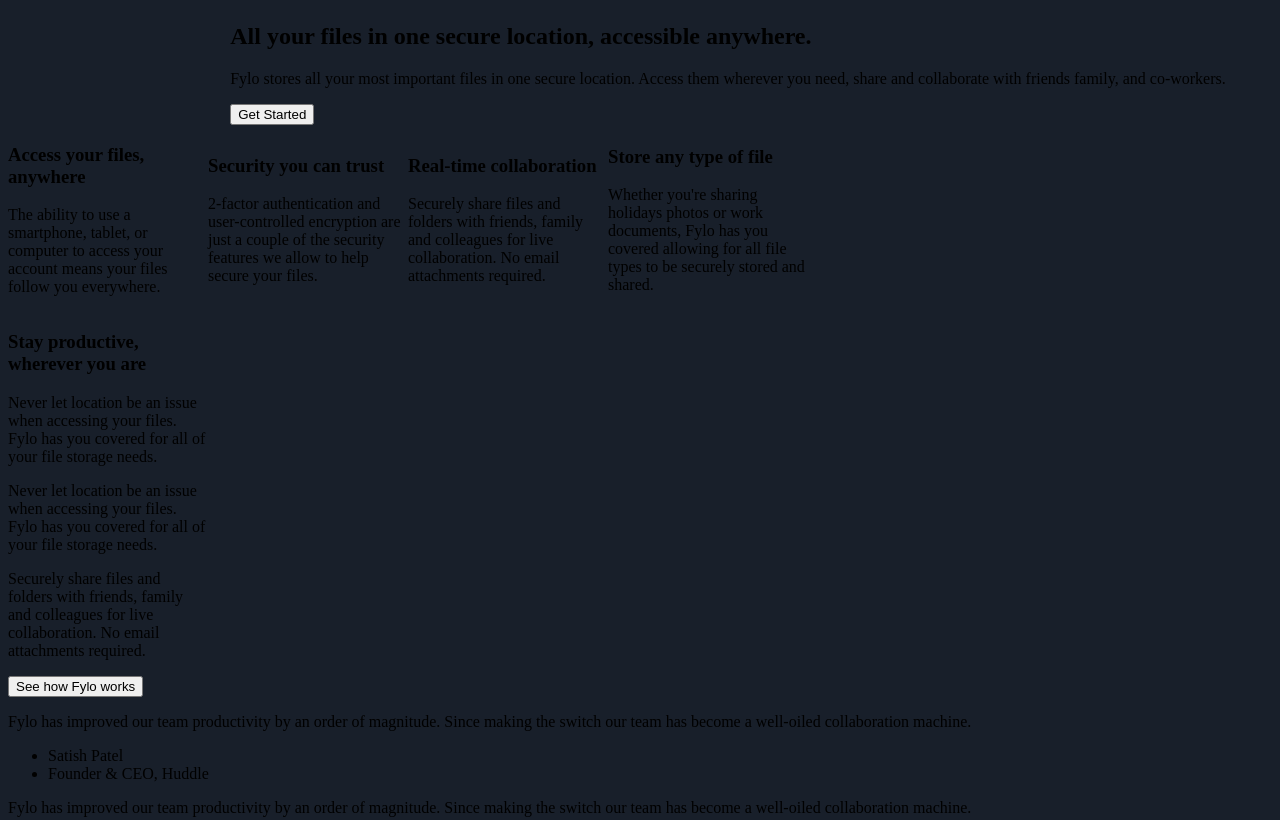
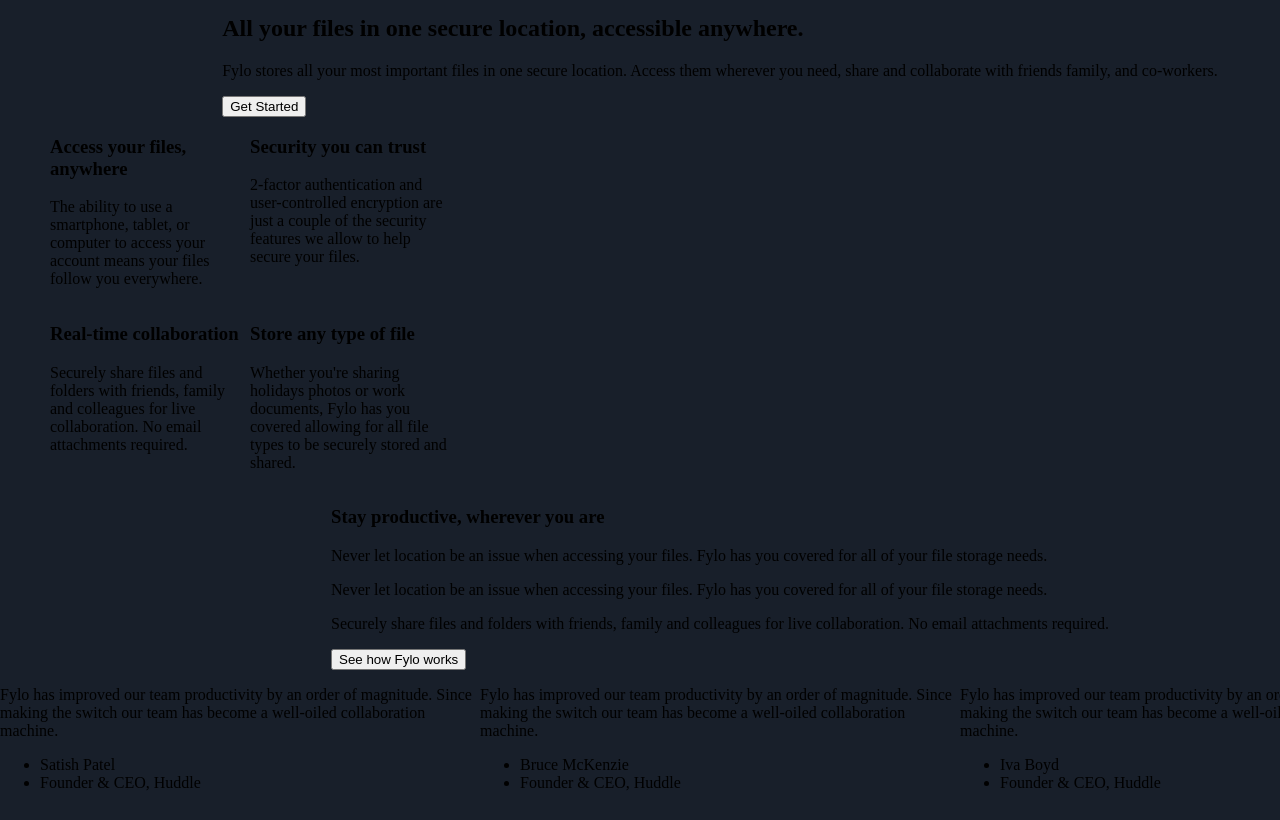
Before and after one commit to mon33k/Fylo-Dark-Theme-Landing-Page, a plain HTML site: page index.html in a window 1280 px wide. Shown: the part 635-1455 px from the top of the page. Drawn offline with Linux system fonts and the light colour scheme.

Commit message:
adding more css

```diff
--- a/index.html
+++ b/index.html
@@ -77,7 +77,7 @@
     </div>
   </div>
 
-  <div class="feature-container">
+  <div class="main-feature">
     <div class="feature-item">
       <h3>Stay productive, wherever you are</h3>
       <p class="feature-item-text">Never let location be an issue when accessing your files. Fylo has you covered for all of your file
@@ -93,7 +93,7 @@
   </div>
 
 
-  <div class="testimonials-container">
+  <div class="testimonial-container">
     <div class="testimonial-item">
       <p class="feature-item-text">
         Fylo has improved our team productivity by an order of magnitude. Since making the switch our team has become a well-oiled collaboration machine.
--- a/stylesheet.css
+++ b/stylesheet.css
@@ -5,7 +5,9 @@
     flex-direction: column;
     background:hsl(218, 28%, 13%);
     width: 1440px;
+    margin: 0px;
 }
+
 
 .navbar {
     display: flex;
@@ -42,14 +44,25 @@
 
 .feature-container {
     display:flex;
-    /* flex-direction: column; */
-
-    align-items: center;
-    /* flex-wrap: wrap;  */
-    /* flex-direction: row; */
-    width: 100%;
+    justify-content: center;
+    flex-wrap: wrap;
+    width: 500px;
 }
 
 .feature-container > .feature-item {
     width: 200px;
+    align-items: center;
+
 }
+
+.main-feature {
+    display: flex;
+    justify-content: center;
+    width: auto;
+}
+
+.testimonial-container {
+    display: flex;
+    justify-content: center;
+    width: auto;
+}
```
